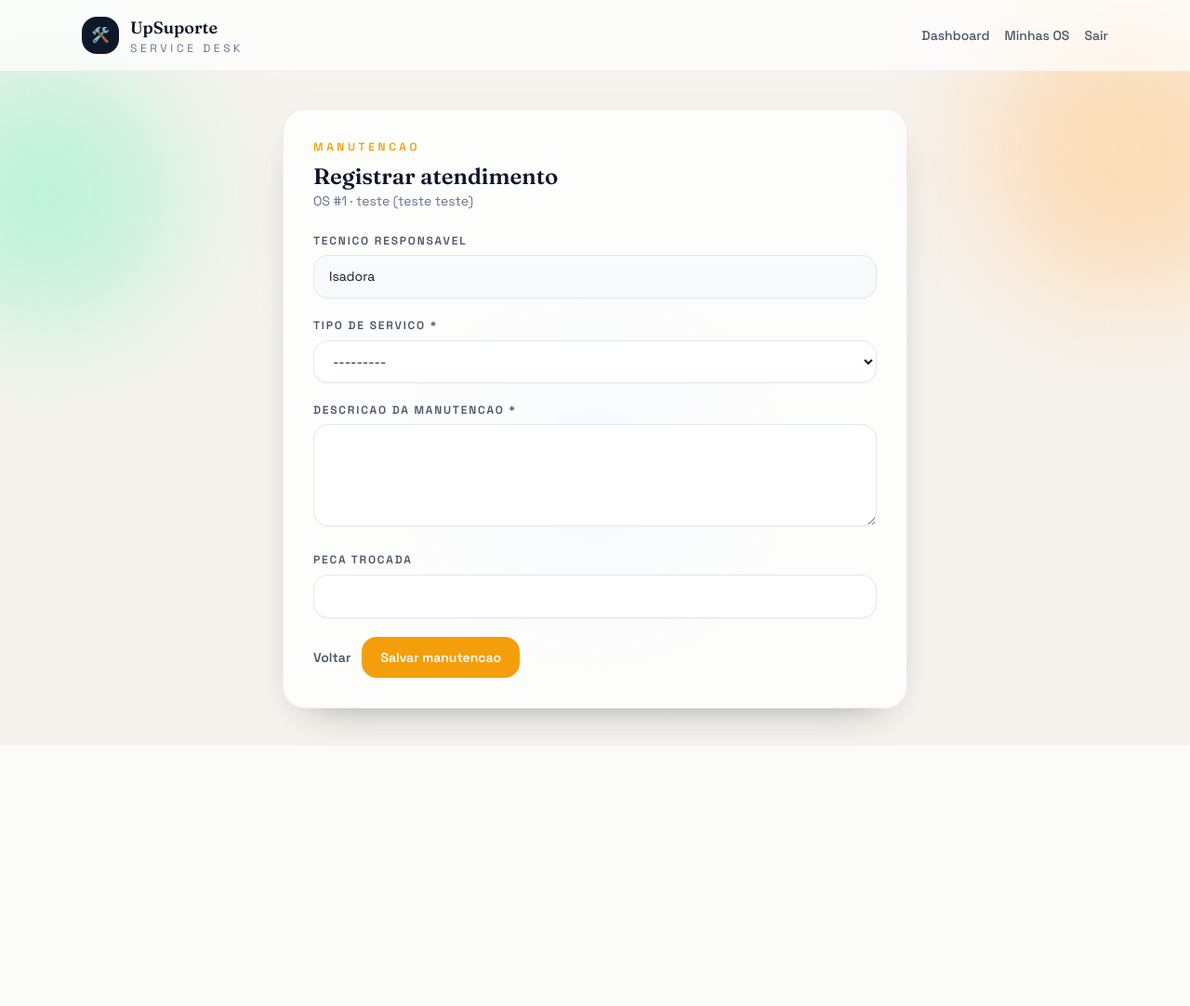
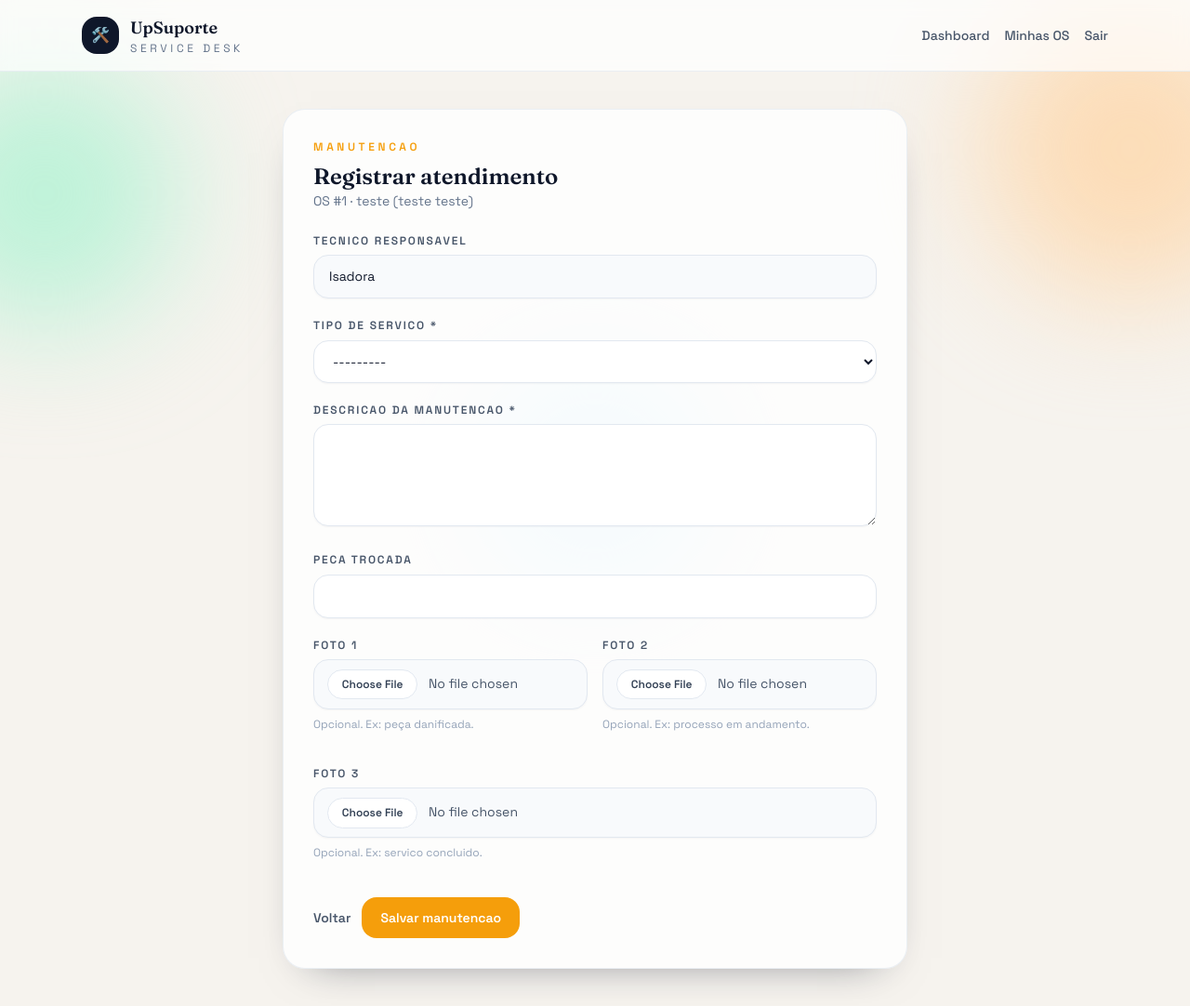
Before and after one commit to FBGdev/UP-Suporte, a Django app: page /os/1/manutencao/ in a window 1280 px wide. Shown: the whole page at 93% size. Before the commit the page ends 801 px from the top, so only its background shows below. Run offline with Django 4.2, Linux system fonts and the light colour scheme; a user stored in the database is signed in; data comes from the database, SQL or seed files in the repository; both versions use the stored data as it was after the commit; some libraries are stand-ins or nearby versions.

Commit message:
add upload de fotos

```diff
--- a/UpSuporte/settings.py
+++ b/UpSuporte/settings.py
@@ -139,6 +139,8 @@ TIME_FORMAT = 'H:i'
 # https://docs.djangoproject.com/en/4.2/howto/static-files/
 
 STATIC_URL = 'static/'
+MEDIA_URL = '/media/'
+MEDIA_ROOT = BASE_DIR / 'media'
 
 # Auth redirects
 LOGIN_REDIRECT_URL = '/home/'
--- a/UpSuporte/urls.py
+++ b/UpSuporte/urls.py
@@ -1,3 +1,5 @@
+from django.conf import settings
+from django.conf.urls.static import static
 from django.contrib import admin
 from django.urls import path
 from core import views
@@ -49,3 +51,6 @@ urlpatterns = [
     # 📋 Minhas OS (técnico)
     path('minhas-os/', views.minhas_os, name='minhas_os'),
 ]
+
+if settings.DEBUG:
+    urlpatterns += static(settings.MEDIA_URL, document_root=settings.MEDIA_ROOT)
--- a/core/forms.py
+++ b/core/forms.py
@@ -31,11 +31,14 @@ class OrdemServicoForm(forms.ModelForm):
 class RegistroManutencaoForm(forms.ModelForm):
     class Meta:
         model = RegistroManutencao
-        fields = ["tipo_servico", "descricao", "peca_trocada"]
+        fields = ["tipo_servico", "descricao", "peca_trocada", "foto_1", "foto_2", "foto_3"]
         widgets = {
             "tipo_servico": forms.Select(attrs={"class": "form-select"}),
             "descricao": forms.Textarea(attrs={"class": "form-control", "rows": 4}),
             "peca_trocada": forms.TextInput(attrs={"class": "form-control"}),
+            "foto_1": forms.ClearableFileInput(attrs={"class": "form-control"}),
+            "foto_2": forms.ClearableFileInput(attrs={"class": "form-control"}),
+            "foto_3": forms.ClearableFileInput(attrs={"class": "form-control"}),
         }
 
 
--- a/core/models.py
+++ b/core/models.py
@@ -79,6 +79,9 @@ class RegistroManutencao(models.Model):
     tipo_servico = models.CharField(max_length=20, choices=TIPO_SERVICO)
     descricao = models.TextField()
     peca_trocada = models.CharField(max_length=150, blank=True, null=True)
+    foto_1 = models.ImageField(upload_to="manutencoes/", blank=True, null=True)
+    foto_2 = models.ImageField(upload_to="manutencoes/", blank=True, null=True)
+    foto_3 = models.ImageField(upload_to="manutencoes/", blank=True, null=True)
 
     data_execucao = models.DateTimeField(auto_now_add=True)
 
--- a/core/views.py
+++ b/core/views.py
@@ -203,7 +203,7 @@ def registrar_manutencao_os(request, os_id):
     funcionario = ordem.funcionario
 
     if request.method == "POST":
-        form = RegistroManutencaoForm(request.POST)
+        form = RegistroManutencaoForm(request.POST, request.FILES)
         if form.is_valid():
             manut = form.save(commit=False)
             manut.ordem_servico = ordem
--- a/templates/base.html
+++ b/templates/base.html
@@ -76,6 +76,24 @@
       form p {
         margin-bottom: 1.25rem;
       }
+
+      input[type="file"].form-control {
+        padding: 0.6rem 0.9rem;
+        color: rgba(71, 85, 105, 1);
+        background-color: rgba(248, 250, 252, 1);
+      }
+
+      input[type="file"].form-control::file-selector-button {
+        border: 1px solid rgba(226, 232, 240, 1);
+        background: white;
+        color: rgba(51, 65, 85, 1);
+        padding: 0.4rem 0.9rem;
+        border-radius: 999px;
+        font-size: 0.75rem;
+        font-weight: 600;
+        margin-right: 0.75rem;
+        cursor: pointer;
+      }
     </style>
   </head>
   <body class="min-h-screen bg-[#f6f3ee] text-slate-900 antialiased">
--- a/templates/registrar_manutencao.html
+++ b/templates/registrar_manutencao.html
@@ -11,7 +11,7 @@
     </p>
   </div>
 
-  <form method="post" class="space-y-5">
+  <form method="post" enctype="multipart/form-data" class="space-y-5">
     {% csrf_token %}
     {{ form.non_field_errors }}
 
@@ -38,6 +38,29 @@
       {{ form.peca_trocada.errors }}
     </div>
 
+    <div class="grid gap-4 sm:grid-cols-2">
+      <div>
+        <label class="form-label">Foto 1</label>
+        {{ form.foto_1 }}
+        <p class="mt-2 text-xs text-slate-400">Opcional. Ex: peça danificada.</p>
+        {{ form.foto_1.errors }}
+      </div>
+
+      <div>
+        <label class="form-label">Foto 2</label>
+        {{ form.foto_2 }}
+        <p class="mt-2 text-xs text-slate-400">Opcional. Ex: processo em andamento.</p>
+        {{ form.foto_2.errors }}
+      </div>
+
+      <div class="sm:col-span-2">
+        <label class="form-label">Foto 3</label>
+        {{ form.foto_3 }}
+        <p class="mt-2 text-xs text-slate-400">Opcional. Ex: servico concluido.</p>
+        {{ form.foto_3.errors }}
+      </div>
+    </div>
+
     <div class="flex flex-wrap items-center gap-3">
       <a href="{% url 'detalhe_os' ordem.id %}" class="text-sm font-semibold text-slate-600 hover:text-slate-900">
         Voltar
```
Also changed, not shown: templates/detalhe_os.html (+17 -0 lines), core/migrations/0002_registromanutencao_foto.py (added), core/migrations/0003_rename_foto_registromanutencao_foto_1_and_more.py (added), db.sqlite3, media/manutencoes/logo.png (added).
